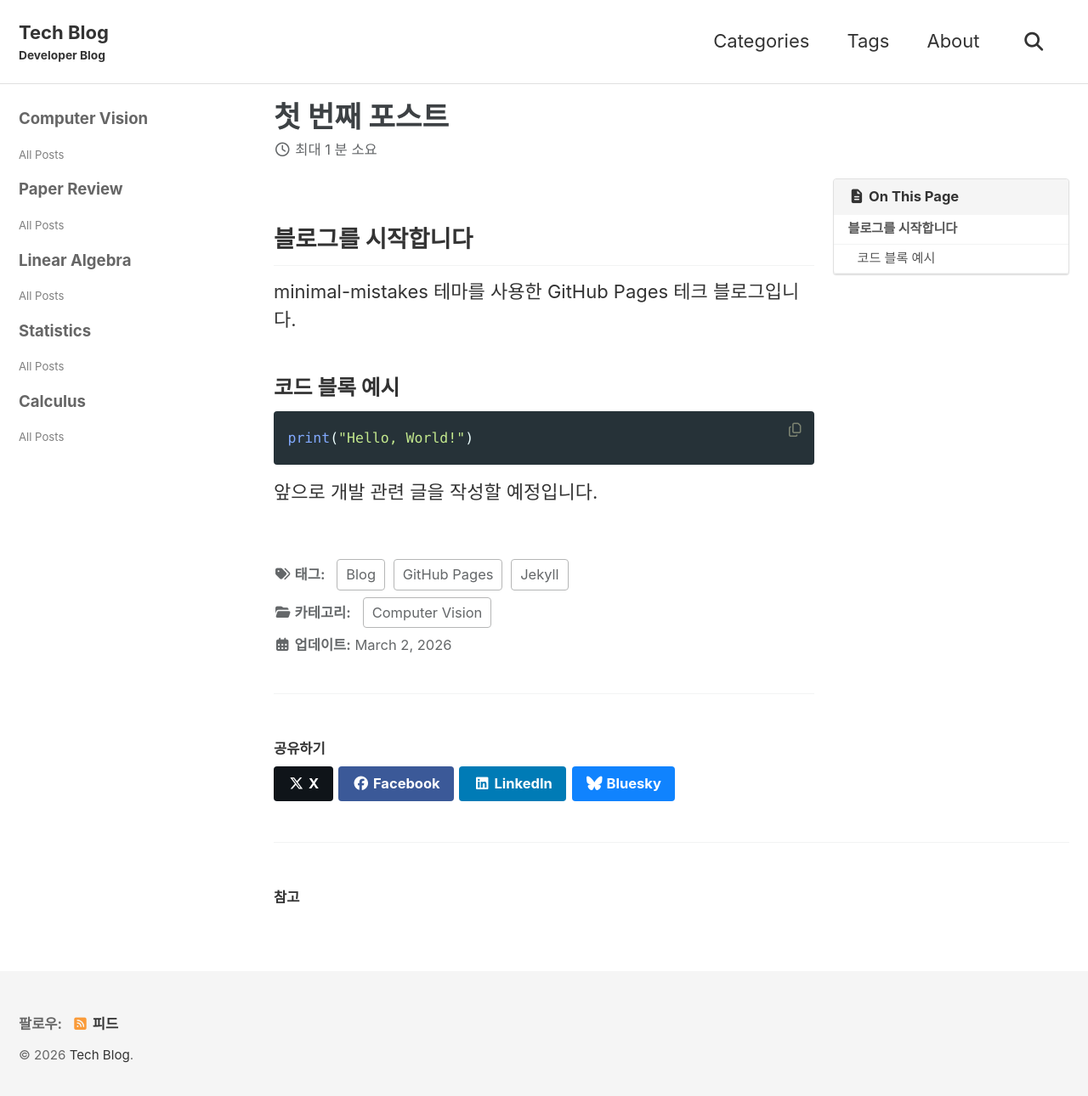
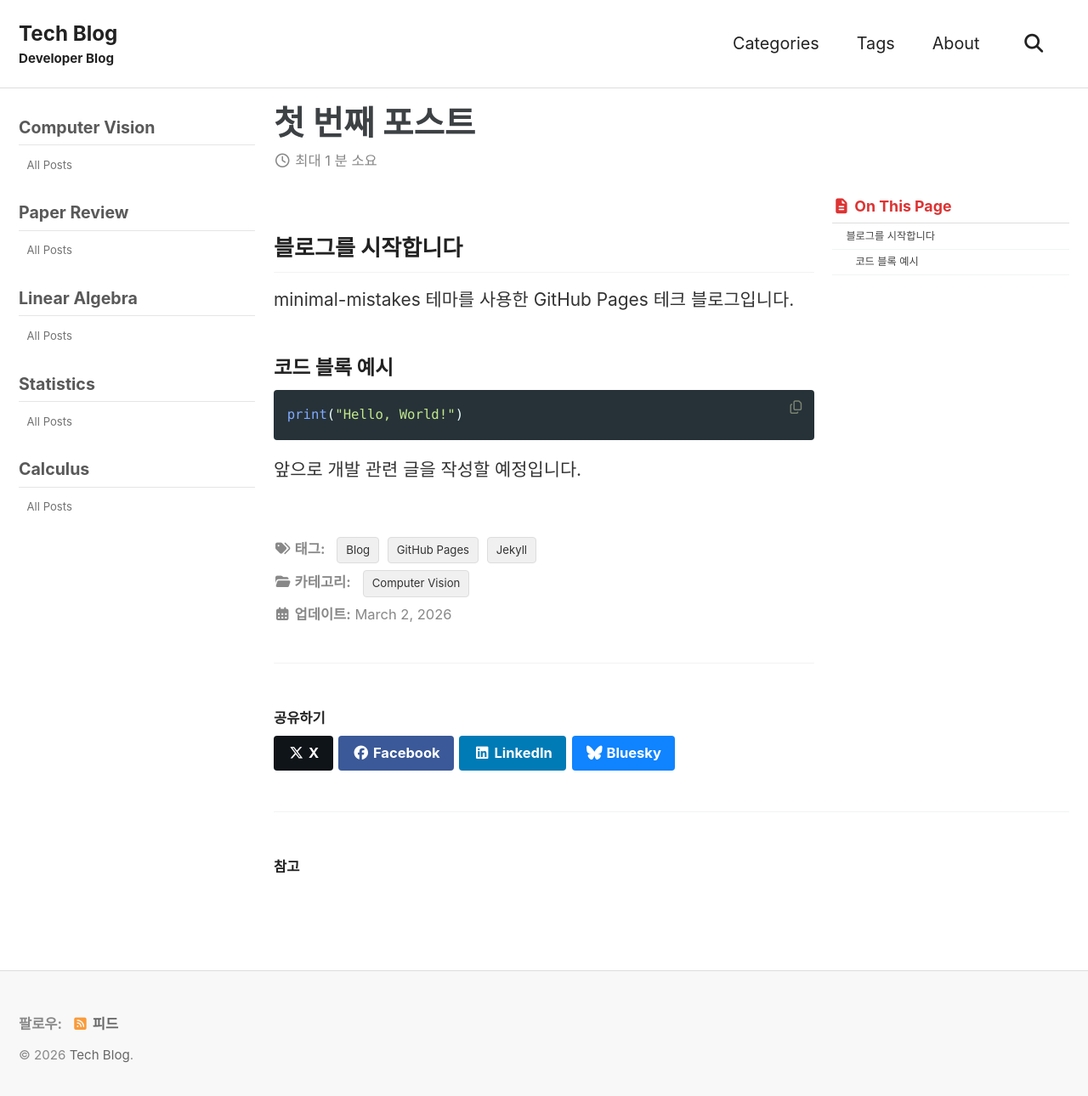
Before and after one commit to SeojunHAHA/blog, a Jekyll site: the page built from _posts/2026-03-02-first-post.md, in a window 1280 px wide and 1298 px high. Shown: the top 1290 px of the window at 85% size. Built offline with Jekyll 4.4.1, drawn with Linux system fonts in a browser that asks for light colours; cached includes are drawn as plain includes.

Commit message:
Match reference blog styling exactly
- Sidebar: no uppercase, thin bottom border on titles, red active indicator
- Font: system sans-serif matching reference
- TOC: borderless, red accent color
- Links: red (#d33) matching reference
- Clean white background throughout

Co-Authored-By: Claude Opus 4.6 <noreply@anthropic.com>

```diff
--- a/assets/css/main.scss
+++ b/assets/css/main.scss
@@ -8,104 +8,185 @@ search: false
 @import "minimal-mistakes/skins/{{ site.minimal_mistakes_skin | default: 'default' }}"; // skin
 @import "minimal-mistakes"; // main partials
 
-/* ===== 흰 배경 강제 적용 ===== */
+/* ===== 전체 배경 & 폰트 ===== */
 html, body {
   background-color: #fff !important;
-  color: #333 !important;
+  color: #222 !important;
+  font-family: -apple-system, BlinkMacSystemFont, "Segoe UI", Roboto, "Helvetica Neue", Arial, sans-serif !important;
 }
 
+/* ===== 상단 네비게이션 ===== */
 .masthead {
   background-color: #fff !important;
-  border-bottom: 1px solid #e0e0e0;
-}
-
-.masthead__inner-wrap {
-  background-color: #fff !important;
+  border-bottom: 1px solid #ddd;
+  box-shadow: none !important;
 }
 
 .greedy-nav {
   background-color: #fff !important;
 
   a {
-    color: #333 !important;
+    color: #222 !important;
+    font-weight: 400;
+    font-size: 0.9em;
+  }
+
+  a.site-title {
+    font-weight: 700;
+    font-size: 1.1em;
   }
 
   .visible-links a:before {
-    background: #333;
+    background: #222;
   }
 }
 
-.page__footer {
-  background-color: #f5f5f5 !important;
-  color: #666 !important;
-
-  a {
-    color: #333 !important;
-  }
-}
-
-.initial-content,
-.page__content,
-.archive {
-  background-color: #fff !important;
-  color: #333 !important;
-}
-
-/* ===== 사이드바 스타일 (레퍼런스와 동일) ===== */
+/* ===== 왼쪽 사이드바 ===== */
 .sidebar {
   background-color: #fff !important;
 }
 
 .nav__list .nav__items {
+  font-family: -apple-system, BlinkMacSystemFont, "Segoe UI", Roboto, "Helvetica Neue", Arial, sans-serif;
+
+  /* 카테고리 제목 */
   .nav__sub-title {
     text-transform: none !important;
-    font-size: 0.9em;
-    font-weight: 700;
-    color: #333 !important;
-    border-bottom: none;
-    padding-bottom: 0.25em;
+    font-size: 0.95em !important;
+    font-weight: 700 !important;
+    color: #222 !important;
+    border-bottom: 1px solid #ddd !important;
+    padding: 0.5em 0 0.25em 0 !important;
+    margin-top: 1em;
+    background: none !important;
   }
 
-  a {
-    color: #555 !important;
-    font-size: 0.85em;
-    padding: 0.15em 0;
-    text-decoration: none;
+  /* 카테고리 내 항목 */
+  li {
+    a {
+      color: #444 !important;
+      font-size: 0.85em !important;
+      font-weight: 400 !important;
+      padding: 0.2em 0 0.2em 0.5em !important;
+      display: block;
+      text-decoration: none !important;
+      border-left: 3px solid transparent;
 
-    &:hover {
-      color: #0073ae !important;
-      text-decoration: underline;
+      &:hover {
+        color: #d33 !important;
+        text-decoration: none !important;
+      }
+
+      &.active {
+        color: #d33 !important;
+        border-left: 3px solid #d33;
+        font-weight: 500 !important;
+      }
     }
   }
 }
 
-/* ===== 링크 색상 ===== */
+/* 첫 번째 카테고리 제목 margin-top 제거 */
+.nav__list .nav__items > li:first-child .nav__sub-title {
+  margin-top: 0;
+}
+
+/* ===== 본문 영역 ===== */
+.initial-content,
+.page__content,
+.archive {
+  background-color: #fff !important;
+  color: #222 !important;
+}
+
+.page__content {
+  font-size: 0.95em;
+  line-height: 1.8;
+
+  p, li {
+    color: #333 !important;
+  }
+}
+
+/* ===== 제목 ===== */
+h1, h2, h3, h4, h5, h6 {
+  color: #222 !important;
+  font-family: -apple-system, BlinkMacSystemFont, "Segoe UI", Roboto, "Helvetica Neue", Arial, sans-serif !important;
+}
+
+.page__title {
+  font-size: 1.8em !important;
+  font-weight: 700 !important;
+}
+
+/* ===== 링크 ===== */
 .page__content a,
 .archive a {
-  color: #0073ae !important;
+  color: #d33 !important;
+  text-decoration: none;
+
+  &:hover {
+    text-decoration: underline;
+  }
 }
 
-/* ===== 제목 색상 ===== */
-h1, h2, h3, h4, h5, h6 {
-  color: #333 !important;
-}
-
-/* ===== TOC 스타일 ===== */
+/* ===== 오른쪽 TOC ===== */
 .toc {
   background-color: #fff !important;
-  border: 1px solid #e0e0e0;
+  border: none !important;
+  box-shadow: none !important;
 
   .nav__title {
-    background-color: #f5f5f5 !important;
-    color: #333 !important;
+    background: none !important;
+    color: #d33 !important;
+    font-size: 0.85em !important;
+    font-weight: 700;
+    border-bottom: 1px solid #ddd;
+    padding: 0.5em 0 !important;
   }
 
   a {
-    color: #555 !important;
+    color: #444 !important;
+    font-size: 0.85em;
+    font-weight: 400;
+
+    &:hover {
+      color: #d33 !important;
+    }
+  }
+
+  .active a {
+    color: #d33 !important;
+    font-weight: 600;
+  }
+}
+
+/* ===== 푸터 ===== */
+.page__footer {
+  background-color: #f8f8f8 !important;
+  border-top: 1px solid #ddd;
+  color: #888 !important;
+
+  a {
+    color: #666 !important;
   }
 }
 
 /* ===== 검색 ===== */
 .search__toggle {
+  color: #222 !important;
+}
+
+/* ===== 메타 정보 (날짜, 읽기시간 등) ===== */
+.page__meta {
+  color: #888 !important;
+}
+
+/* ===== 카테고리/태그 라벨 ===== */
+.page__taxonomy-item {
+  background: #f0f0f0 !important;
   color: #333 !important;
+  border: 1px solid #ddd !important;
+  border-radius: 4px;
+  font-size: 0.8em;
 }
```
